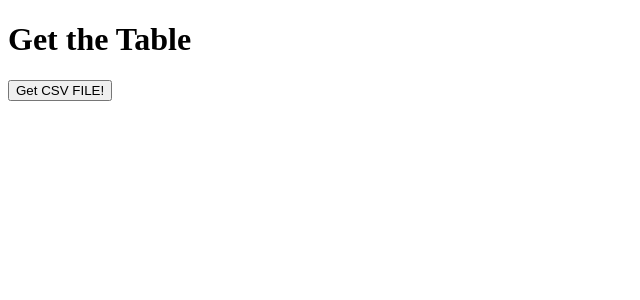
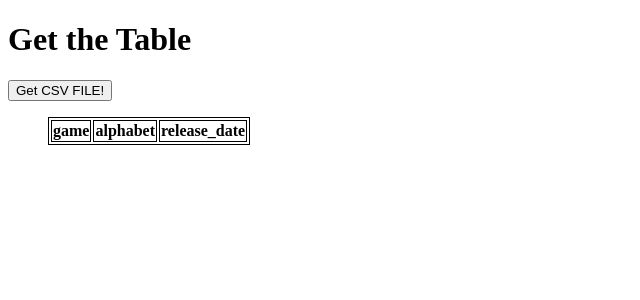
Before and after one commit to Norawit2907/TOC_WebScraping, a Flask app: page /crawl in a window 1280 px wide. Shown: the top 300 px of the page, without its empty margins (0-640 px from the left). Run offline with Flask 3, Linux system fonts and the light colour scheme; data that the repository does not hold is empty.

Commit message:
feat : map to table

```diff
--- a/flask_app/templates/style.css
+++ b/flask_app/templates/style.css
@@ -0,0 +1,3 @@
+table, th, td {
+    border: 1px solid black;
+  }
--- a/flask_app/templates/table.html
+++ b/flask_app/templates/table.html
@@ -3,6 +3,11 @@
   <head>
     <meta charset="utf-8">
     <title>Flask App</title>
+    <style>
+    table, th, td {
+        border: 1px solid black;
+    }
+    </style>
   </head>
   <body>
     <h1>Get the Table</h1>
@@ -10,9 +15,20 @@
       <input type="submit" value="Get CSV FILE!"/>
     </form>
     <ul>
-      {% for x in game %}
-        <li>{{ x }}</li>
-      {% endfor %}
+        <table>
+            <tr>
+                <td><b>game</b></td>
+                <td><b>alphabet</b></td>
+                <td><b>release_date</b></td>
+            </tr>
+            {% for x in game %}
+            <tr>
+                <td>{{ x['game'] }}</td>
+                <td>{{ x['alphabet'] }}</td>
+                <td>{{ x['release_date'] }}</td>
+            </tr>
+            {% endfor %}
+        </table>
     </ul>
   </body>
 </html>
```
